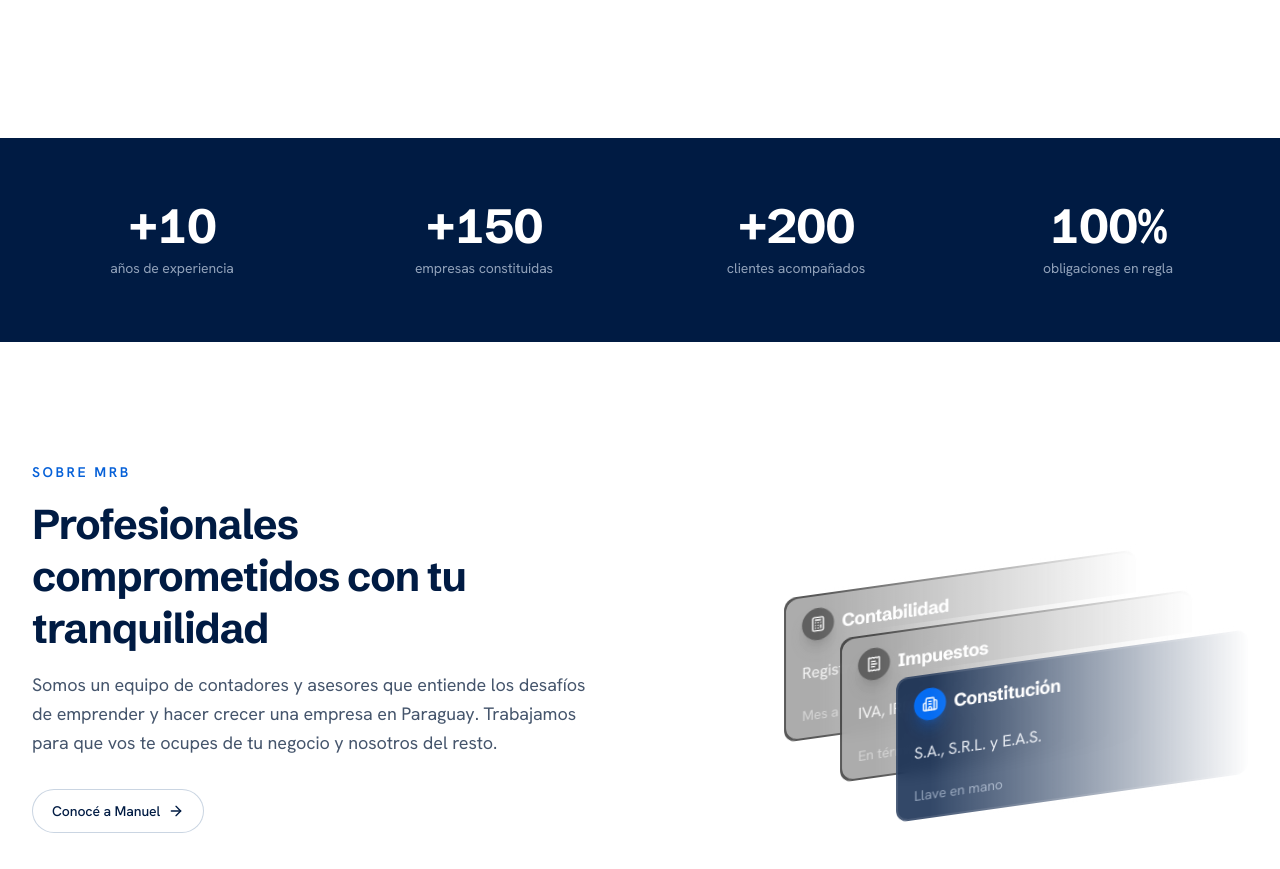
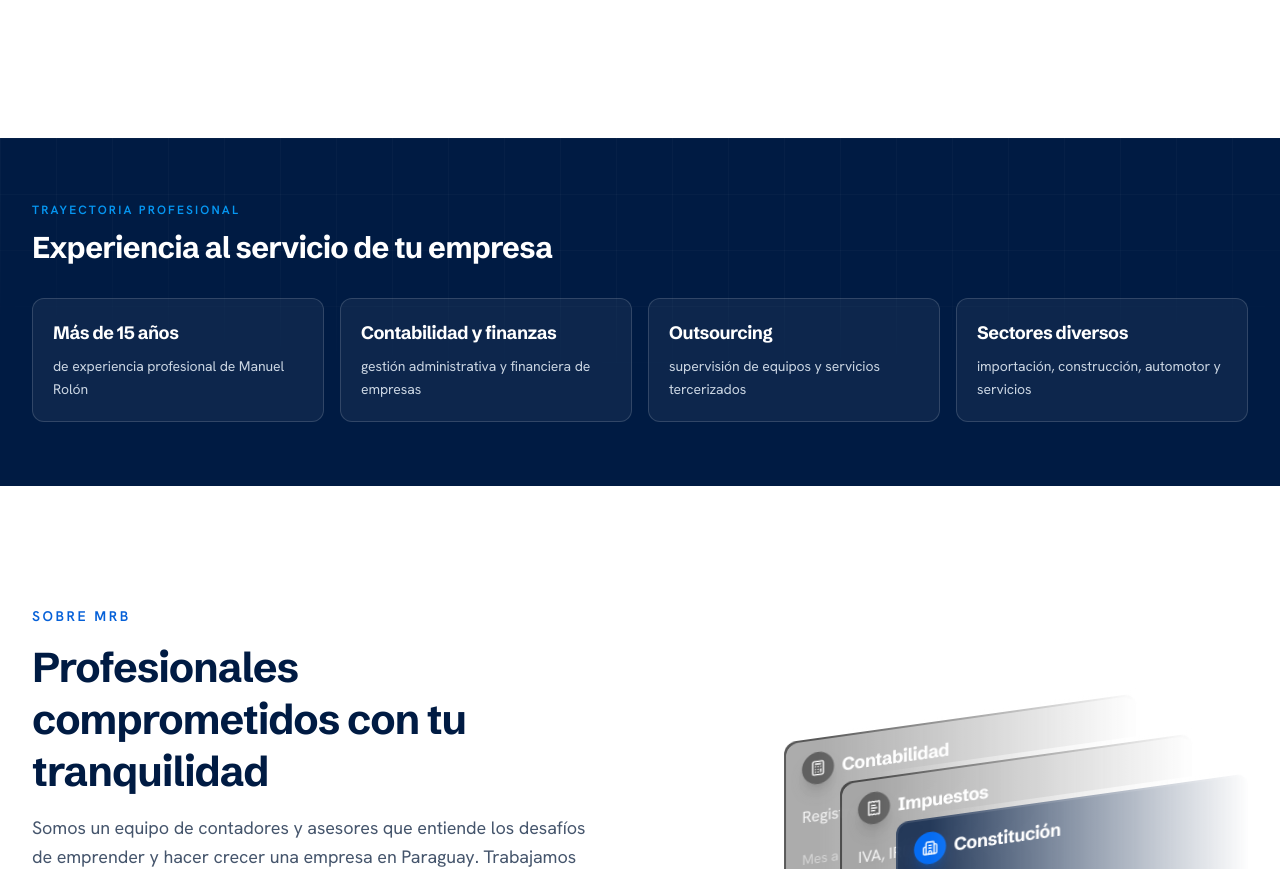
Before and after one commit to ymk5py-commits/mrb-business-consulting, a Next.js app: page / in a window 1280 px wide. Shown: the part 4800-5669 px from the top of the page. Built offline with nearby package versions, Linux system fonts and the light colour scheme.

Commit message:
Actualiza foto y contacto de Manuel y reemplaza métricas de ejemplo

```diff
--- a/app/nosotros/page.tsx
+++ b/app/nosotros/page.tsx
@@ -4,6 +4,7 @@ import { Container, Section, SectionHeading, JsonLd } from "@/components/ui";
 import { Breadcrumbs } from "@/components/Breadcrumbs";
 import { CtaBand } from "@/components/CtaBand";
 import { TeamSection } from "@/components/TeamSection";
+import { ExperienceBand } from "@/components/ExperienceBand";
 import { GsapScope } from "@/components/GsapScope";
 import { site } from "@/lib/site.config";
 import { pageMetadata, breadcrumbSchema, absoluteUrl } from "@/lib/seo";
@@ -36,13 +37,6 @@ const values = [
     title: "Compromiso",
     text: "Tu tranquilidad y el cumplimiento de tu empresa son nuestra prioridad.",
   },
-];
-
-const stats = [
-  { to: 15, prefix: "+", suffix: "", label: "años de experiencia" },
-  { to: 150, prefix: "+", suffix: "", label: "empresas constituidas" },
-  { to: 200, prefix: "+", suffix: "", label: "clientes acompañados" },
-  { to: 100, prefix: "", suffix: "%", label: "obligaciones en regla" },
 ];
 
 export default function NosotrosPage() {
@@ -100,8 +94,7 @@ export default function NosotrosPage() {
               <p>
                 Reunimos en un mismo estudio a contadores y asesores que dominan el marco
                 normativo local —la DNIT, el IPS, los Registros Públicos— para que tengas
-                un único punto de contacto, respuestas rápidas y la tranquilidad de estar
-                siempre en regla.
+                un único punto de contacto y una gestión más ordenada.
               </p>
               <p>
                 Trabajamos con empresas unipersonales, S.R.L., S.A. y E.A.S. de distintos
@@ -178,27 +171,7 @@ export default function NosotrosPage() {
         </Container>
       </Section>
 
-      {/* Stats */}
-      <section className="bg-navy-900">
-        <Container className="py-16">
-          <div data-gsap="stagger" className="grid grid-cols-2 gap-8 lg:grid-cols-4">
-            {stats.map((s) => (
-              <div key={s.label} className="text-center">
-                <span
-                  data-gsap="count"
-                  data-to={s.to}
-                  data-prefix={s.prefix}
-                  data-suffix={s.suffix}
-                  className="font-display block text-4xl text-white sm:text-5xl"
-                >
-                  {s.prefix}0{s.suffix}
-                </span>
-                <span className="mt-2 block text-sm text-slate-400">{s.label}</span>
-              </div>
-            ))}
-          </div>
-        </Container>
-      </section>
+      <ExperienceBand />
 
       <CtaBand title="¿Trabajamos juntos?" />
     </GsapScope>
--- a/app/page.tsx
+++ b/app/page.tsx
@@ -12,6 +12,7 @@ import { VideoHero } from "@/components/VideoHero";
 import { ServicesOrbital } from "@/components/ServicesOrbital";
 import { ProcessHorizontal } from "@/components/ProcessHorizontal";
 import { DisplayCards } from "@/components/DisplayCards";
+import { ExperienceBand } from "@/components/ExperienceBand";
 import { GsapScope } from "@/components/GsapScope";
 import { InfiniteSlider } from "@/components/ui/infinite-slider";
 import { faqSchema } from "@/lib/seo";
@@ -42,8 +43,8 @@ const homeFaqs = [
 const whyUs = [
   {
     icon: ShieldCheck,
-    title: "Cumplimiento garantizado",
-    text: "Tus obligaciones ante la DNIT, el IPS y los Registros Públicos siempre en regla y en término.",
+    title: "Seguimiento de obligaciones",
+    text: "Te ayudamos a organizar vencimientos y gestiones ante la DNIT, el IPS y los Registros Públicos.",
   },
   {
     icon: Layers,
@@ -75,14 +76,6 @@ const rubros = [
   "Agropecuario",
   "E-commerce",
   "Profesionales independientes",
-];
-
-// Métricas de confianza — EDITÁ con tus números reales.
-const stats = [
-  { to: 10, prefix: "+", suffix: "", label: "años de experiencia" },
-  { to: 150, prefix: "+", suffix: "", label: "empresas constituidas" },
-  { to: 200, prefix: "+", suffix: "", label: "clientes acompañados" },
-  { to: 100, prefix: "", suffix: "%", label: "obligaciones en regla" },
 ];
 
 export default function HomePage() {
@@ -174,33 +167,7 @@ export default function HomePage() {
       {/* ============ PROCESO (scroll horizontal anclado) ============ */}
       <ProcessHorizontal />
 
-      {/* ============ STATS ============ */}
-      <section className="relative overflow-hidden bg-navy-900">
-        <div
-          data-gsap="parallax"
-          data-speed="-10"
-          aria-hidden="true"
-          className="absolute inset-0 bg-grid opacity-60"
-        />
-        <Container className="relative py-16">
-          <div data-gsap="stagger" className="grid grid-cols-2 gap-8 lg:grid-cols-4">
-            {stats.map((s) => (
-              <div key={s.label} className="text-center">
-                <span
-                  data-gsap="count"
-                  data-to={s.to}
-                  data-prefix={s.prefix}
-                  data-suffix={s.suffix}
-                  className="font-display block text-4xl text-white tabular-nums sm:text-5xl"
-                >
-                  {s.prefix}0{s.suffix}
-                </span>
-                <span className="mt-2 block text-sm text-slate-400">{s.label}</span>
-              </div>
-            ))}
-          </div>
-        </Container>
-      </section>
+      <ExperienceBand />
 
       {/* ============ NOSOTROS TEASER ============ */}
       <Section tone="light">
--- /dev/null
+++ b/components/ExperienceBand.tsx
@@ -0,0 +1,44 @@
+import { Container } from "@/components/ui";
+
+const highlights = [
+  {
+    title: "Más de 15 años",
+    detail: "de experiencia profesional de Manuel Rolón",
+  },
+  {
+    title: "Contabilidad y finanzas",
+    detail: "gestión administrativa y financiera de empresas",
+  },
+  {
+    title: "Outsourcing",
+    detail: "supervisión de equipos y servicios tercerizados",
+  },
+  {
+    title: "Sectores diversos",
+    detail: "importación, construcción, automotor y servicios",
+  },
+];
+
+export function ExperienceBand() {
+  return (
+    <section className="relative overflow-hidden bg-navy-900">
+      <div aria-hidden="true" className="absolute inset-0 bg-grid opacity-50" />
+      <Container className="relative py-14 sm:py-16">
+        <p className="text-xs font-semibold uppercase tracking-[0.18em] text-accent-bright">
+          Trayectoria profesional
+        </p>
+        <h2 className="font-display mt-3 max-w-2xl text-2xl text-white sm:text-3xl">
+          Experiencia al servicio de tu empresa
+        </h2>
+        <div data-gsap="stagger" className="mt-8 grid gap-4 sm:grid-cols-2 lg:grid-cols-4">
+          {highlights.map((item) => (
+            <div key={item.title} className="rounded-xl border border-white/15 bg-white/5 p-5">
+              <h3 className="font-display text-lg text-white">{item.title}</h3>
+              <p className="mt-2 text-sm leading-relaxed text-slate-300">{item.detail}</p>
+            </div>
+          ))}
+        </div>
+      </Container>
+    </section>
+  );
+}
--- a/components/HeroGraphic.tsx
+++ b/components/HeroGraphic.tsx
@@ -145,7 +145,7 @@ export function HeroGraphic() {
         </div>
       </Float>
 
-      {/* Badge: 100% en regla (abajo-derecha) */}
+      {/* Badge de gestión contable (abajo-derecha) */}
       <Float
         delay={1.15}
         duration={5.5}
@@ -153,11 +153,13 @@ export function HeroGraphic() {
         className="absolute -bottom-8 right-4 z-20"
       >
         <div className="flex items-center gap-3 rounded-2xl border border-white/10 bg-white px-4 py-3 shadow-2xl">
-          <span className="font-display text-2xl text-navy-900">100%</span>
+          <span className="inline-flex size-10 items-center justify-center rounded-xl bg-navy-900 text-white">
+            <ShieldCheck className="size-5" />
+          </span>
           <span className="text-xs font-medium leading-tight text-slate-500">
-            obligaciones
+            gestión
             <br />
-            en regla
+            responsable
           </span>
         </div>
       </Float>
--- a/lib/site.config.ts
+++ b/lib/site.config.ts
@@ -27,12 +27,12 @@ export const site = {
   heroVideo:
     "https://videos.pexels.com/video-files/3254066/3254066-uhd_2560_1440_25fps.mp4",
 
-  /* ---- CONTACTO (PLACEHOLDER — reemplazá con tus datos reales) ---- */
+  /* ---- CONTACTO ---- */
   contact: {
     /** Teléfono visible */
-    phone: "+595 21 000 000", // PLACEHOLDER
+    phone: "+595 976 960 533",
     /** Número de WhatsApp en formato internacional sin "+" ni espacios (para wa.me) */
-    whatsapp: "595981234567", // PLACEHOLDER
+    whatsapp: "595976960533",
     email: "contacto@mrbconsulting.com.py", // PLACEHOLDER
     /** Mensaje pre-cargado al abrir WhatsApp */
     whatsappMessage:
--- a/lib/team.ts
+++ b/lib/team.ts
@@ -2,8 +2,7 @@
  * MRB Business Consulting — Equipo
  * ============================================================
  * La sección de /nosotros se construye a partir de este archivo.
- * La foto actual proviene del CV proporcionado y se puede sustituir
- * por un retrato de mayor resolución cuando esté disponible.
+ * La foto actual fue proporcionada para la ficha de Manuel.
  * ============================================================ */
 
 export type TeamMember = {
@@ -27,9 +26,9 @@ export const team: TeamMember[] = [
   {
     name: "Manuel Rolón",
     role: "Director · Licenciado en Ciencias Contables y Administrativas",
-    bio: "Más de 15 años de experiencia en gestión administrativa y financiera, contabilidad y outsourcing, liderando equipos en empresas de diversos sectores en Paraguay.",
+    bio: "Más de 15 años en gestión contable y financiera, outsourcing y liderazgo de equipos en sectores como importación, construcción y automotor.",
     director: true,
-    photo: "/team/manuel-rolon.jpg",
+    photo: "/team/manuel-rolon.png",
   },
 ];
 
```
Also changed, not shown: public/team/manuel-rolon.jpg (deleted), public/team/manuel-rolon.png (added).
